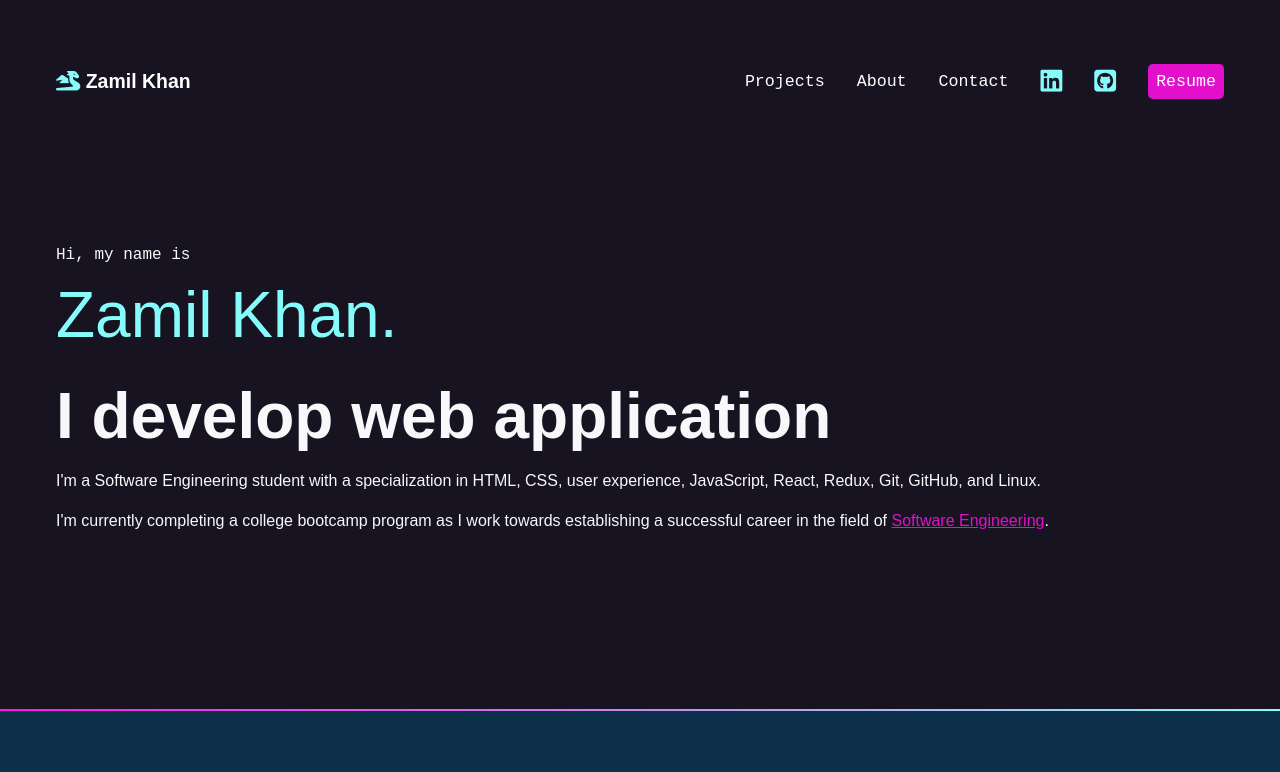
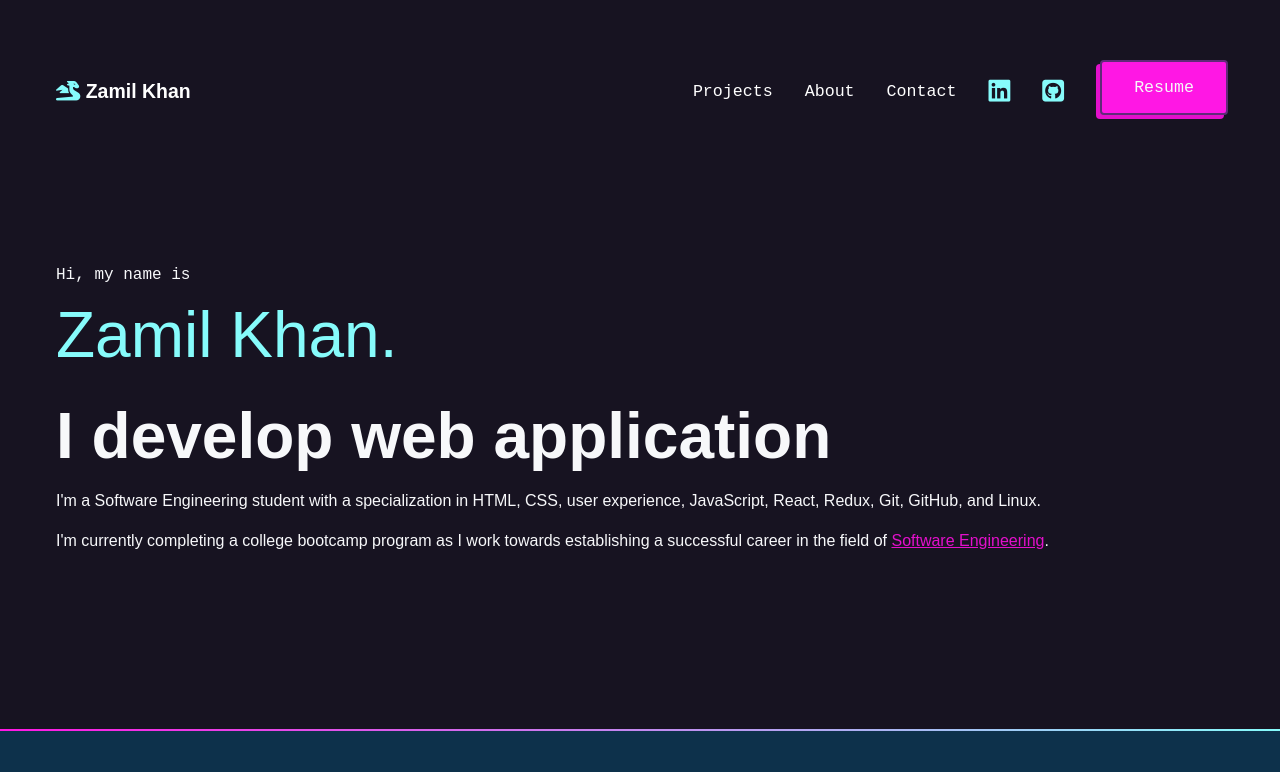
Before and after one commit to M00nNight/Imzamil, a plain HTML site: page index.html in a window 1280 px wide. Shown: the top 772 px of the page. Drawn offline with Linux system fonts and the light colour scheme; a web font is replaced by a local one.

Commit message:
Adding button with smooth animation

```diff
--- a/index.html
+++ b/index.html
@@ -25,7 +25,7 @@
           <li><a href="#contact">Contact</a></li>
           <li><a href="https://www.linkedin.com/in/zamil-khan-6b1184220/" target="_blank"><span class="fa-brands fa-linkedin" aria-hidden="true"></span><span class="sr-only">LinkedIn</span></a></li>
           <li><a href="https://github.com/M00nNight" target="_blank"><span class="fa-brands fa-square-github" aria-hidden="true"></span><span class="sr-only">GitHub</span></a></li>
-          <li><a href="https://drive.google.com/file/d/1apEe1Qv6aRveuIOpZ_NxG0H2ADx8IeHW/view?usp=share_link" target="_blank" class="button">Resume</a></li>
+          <li><a href="https://drive.google.com/file/d/1apEe1Qv6aRveuIOpZ_NxG0H2ADx8IeHW/view?usp=share_link" target="_blank" class="button"><span>Resume</span></a></li>
         </ul>
       </nav>
     </section>
@@ -107,7 +107,7 @@
           and assisting with software-related issues. Please feel free to contact me; your input is valued.
         </p>
         <p>
-          <a href="mailto:khanzamil267@gmail.com" class="button">Email me</a>
+          <a href="mailto:khanzamil267@gmail.com" class="button"><span>Email me</span></a>
         </p>
       </section>
     </div>
--- a/style.css
+++ b/style.css
@@ -161,7 +161,7 @@ nav [class*="fa-"]:hover {
   color: var(--magenta);
 }
 
-.button {
+/* .button {
   background-color: var(--magenta);
   color: white;
   padding: 0.5rem;
@@ -173,6 +173,30 @@ nav [class*="fa-"]:hover {
 .button:hover {
   color: white;
   background-color: var(--hotmag);
+} */
+.button {
+  display: inline-block;
+  text-decoration: none;
+  color: #f7f8fa;
+  background-color: #e310cb;
+  border-radius: 0.25rem;
+}
+.button:hover span {
+  color: white;
+  background-color: #ff17e4;
+}
+.button:active span {
+  translate: none;
+}
+.button span {
+  display: inherit;
+  border-radius: inherit;
+  background-color: #ff17e4;
+  padding: 1rem 2rem;
+  translate: 0.25rem -0.25rem;
+  border: 2px solid #612a79;
+  transition: translate 100ms cubic-bezier(0.175, 0.885, 0.32, 1.275),
+    background-color 250ms;
 }
 
 /* projects section */
```
